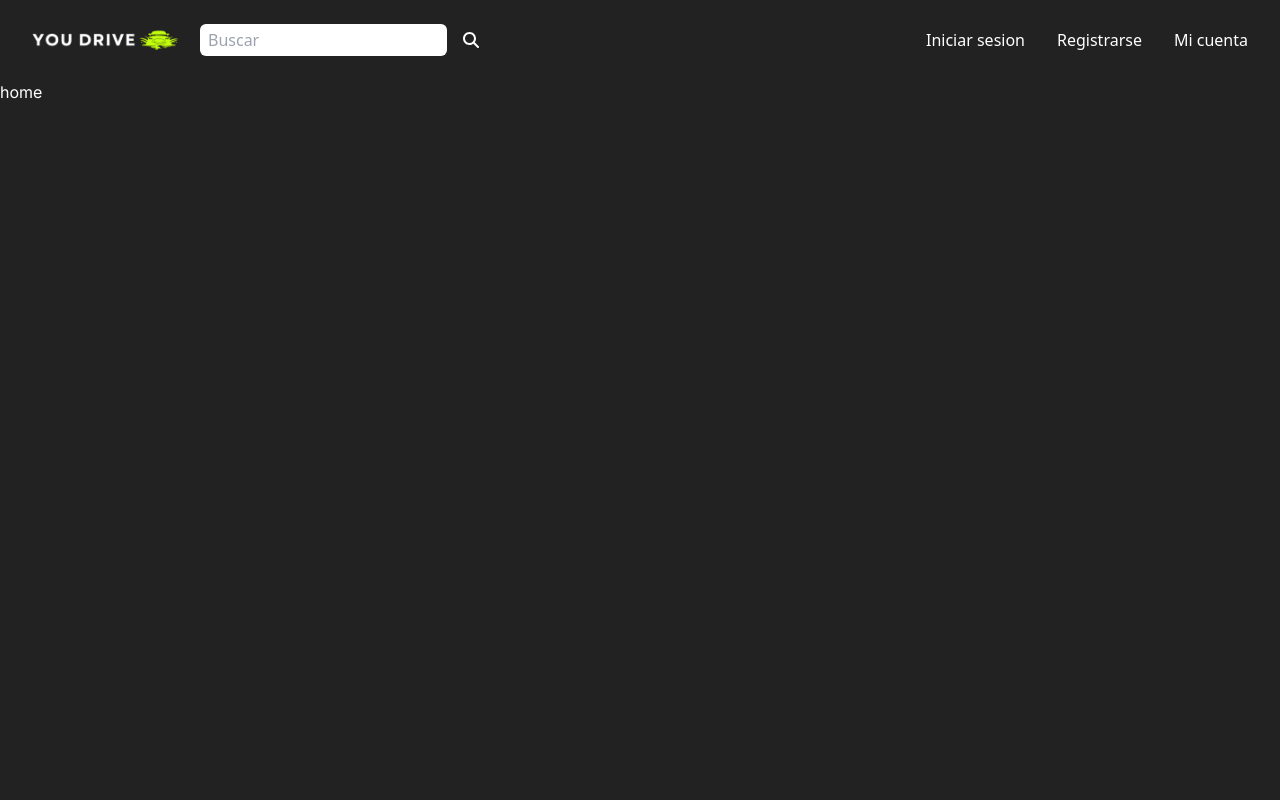
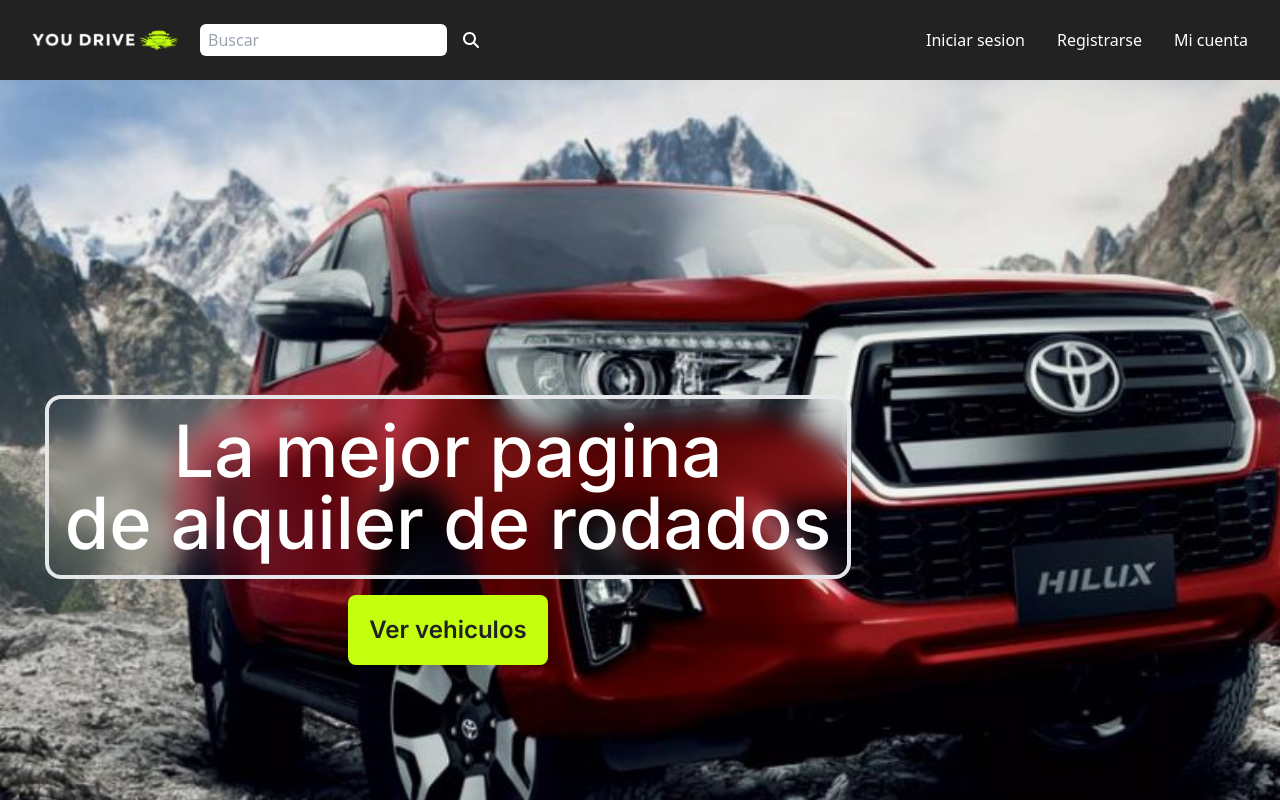
Before and after one commit to maccari78/PM6-grupo3, a Next.js app in the folder frontend/: page / in a window 1280 px wide. Shown: the top 800 px of the page. Built offline with nearby package versions, Linux system fonts and the light colour scheme.

Commit message:
home banner section

```diff
--- a/frontend/src/app/page.tsx
+++ b/frontend/src/app/page.tsx
@@ -1,7 +1,23 @@
 export default function Home() {
   return (
-    <div className="bg-[#222222] text-white  min-h-screen">
-      <h1>home</h1>
+    <div className="bg-[#444343] text-white flex flex-col  min-h-screen">
+      <section className="h-[900px] w-full flex justify-center">
+        <div className="h-full w-full bg-no-repeat bg-cover bg-[url('../../public/imagenBanner2.jpg')] flex justify-center items-center ">
+          <div className="flex flex-col mr-96 items-center">
+            <div className="rounded-2xl border-4 mb-4 backdrop-blur-md">
+              <h1 className="text-7xl font-medium px-4 py-4  text-[#ffffff] text-center antialiased">
+                La mejor pagina <br />
+                de alquiler de rodados
+              </h1>
+            </div>
+            <button className="w-[200px] h-[70px] text-[#222222] text-2xl font-semibold bg-[#C4FF0D] rounded-lg shadow-lg hover:scale-105 duration-200 hover:drop-shadow-2xl hover:shadow-[#c3ff0d92] hover:cursor-pointer">
+              Ver vehiculos
+            </button>
+          </div>
+        </div>
+      </section>
+
+      <section className="h-[50%] w-full"></section>
     </div>
   );
 }
```
Also changed, not shown: frontend/src/app/register/page.tsx (+8 -5 lines).
